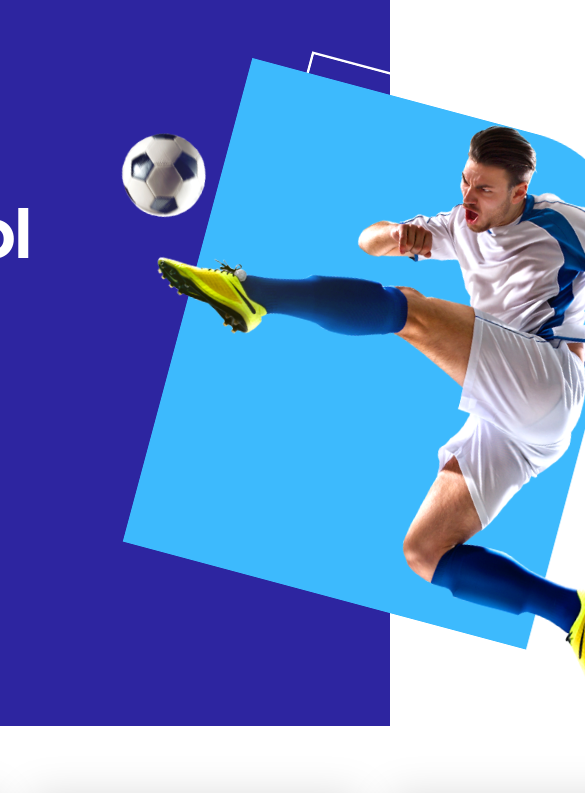
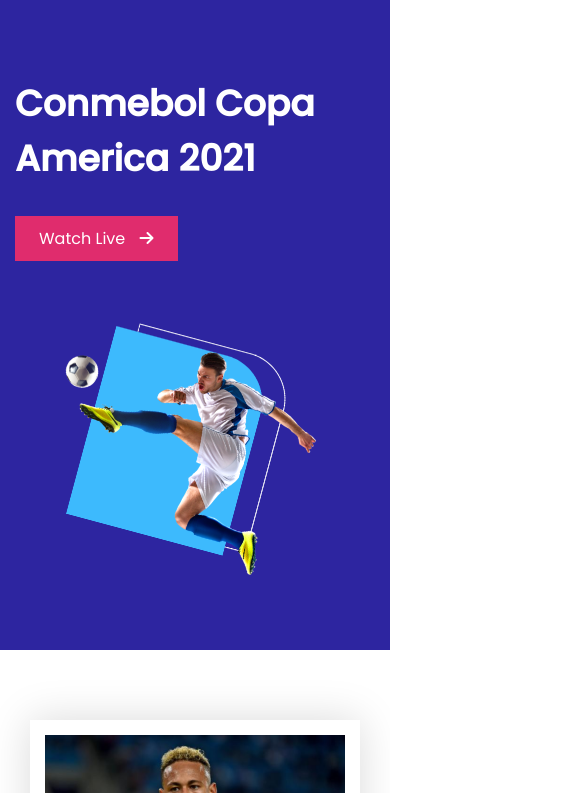
Before and after one commit to mdmominur/Football-assignment, a plain HTML site: page index.html in a window 390 px wide. Shown: the top 793 px of the page, 585 px wide, since content can reach past the window. Drawn offline with Linux system fonts and the light colour scheme.

Commit message:
Responsive for mobile device done

```diff
--- a/style/style.css
+++ b/style/style.css
@@ -158,3 +158,61 @@
     margin-bottom: 0;
     font-size: 18px;
 }
+
+
+/* =================================
+            Media query
+===================================*/
+
+@media only screen and (max-width:668px) {
+
+    .container,
+    .inner-banner {
+        width: 360px;
+        margin: 0;
+    }
+
+    .banner {
+        padding: 46px 0 62px;
+    }
+
+    .inner-banner,
+    .players {
+        display: grid;
+        grid-template-columns: 1fr;
+        padding: 0 15px;
+    }
+
+
+    .inner-banner .banner-text {
+        padding-right: 50px;
+    }
+
+    .inner-banner .banner-text h2 {
+        font-size: 36px;
+        padding-top: 0;
+        margin-bottom: 30px;
+    }
+
+    .inner-banner .banner-image {
+        margin-top: 50px;
+        width: 329px;
+    }
+
+    .inner-banner .banner-image img {
+        width: 329px;
+    }
+
+    .banner:hover .inner-banner .banner-image img {
+        transform: scale(.8) rotate(15deg);
+    }
+
+
+    footer {
+        margin-top: 43px;
+    }
+
+    footer .logo img {
+        width: 271px;
+    }
+}
```
